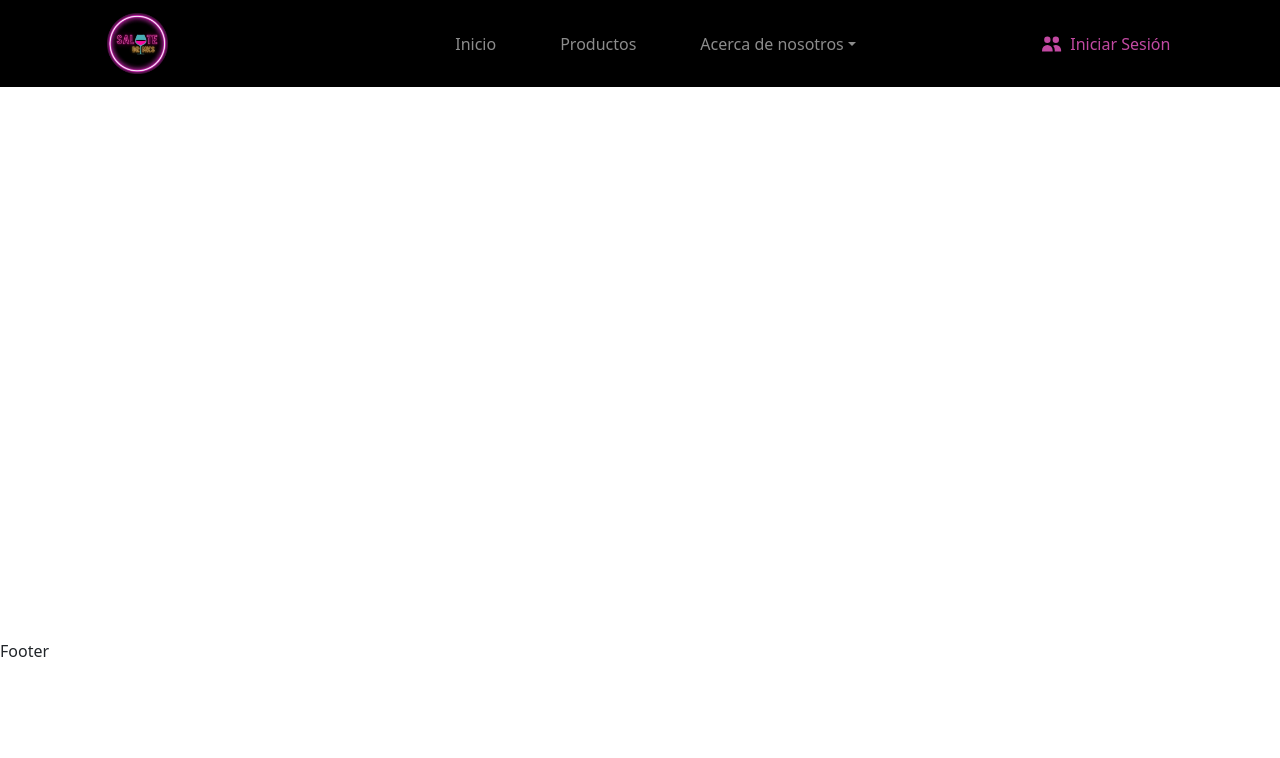
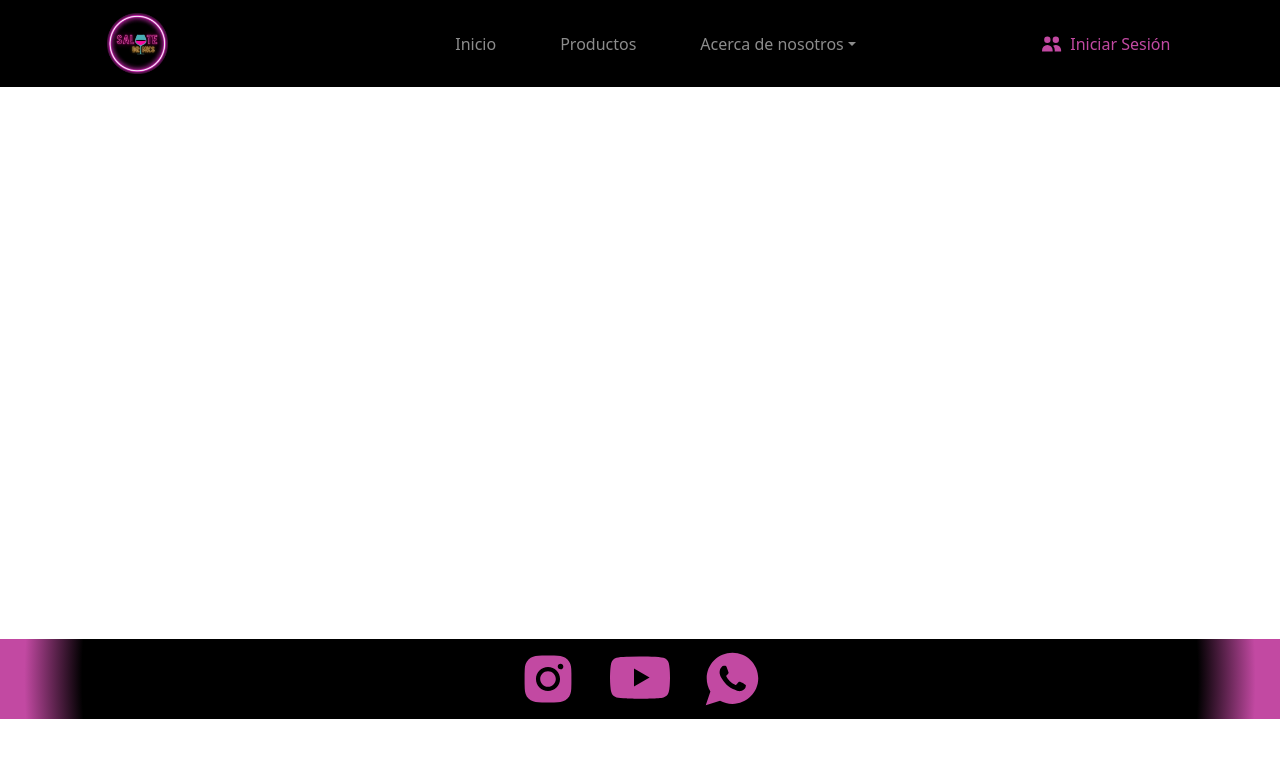
Before and after one commit to ignaarguello/Salute---front, a React (Create React App) app: page / in a window 1280 px wide. Shown: the top 758 px of the page. Built offline with nearby package versions, Linux system fonts and the light colour scheme.

Commit message:
comienzo de footer

```diff
--- a/src/components/Footer/Footer.css
+++ b/src/components/Footer/Footer.css
@@ -0,0 +1,29 @@
+footer{
+    /* border: 2px solid red; */
+    background: rgb(0,0,0);
+    background: radial-gradient(circle, rgba(0,0,0,1) 3%, rgba(0,0,0,1) 87%, rgba(194,73,162,1) 96%);
+    height: 10vh;
+    display: flex;
+    justify-content: center;
+    align-items: center;
+}
+
+.redes-sociales-footer{
+    display: flex;
+    justify-content: center;
+    align-items: center;
+    gap: 2rem;
+}
+
+#ig-footer, #yt-footer, #wp-footer{
+    width: 60px;
+    height: 60px;
+    color: #c249a2;
+}
+
+#ig-footer:hover, #yt-footer:hover, #wp-footer:hover{
+    transform: translateY(-4px);
+	box-shadow: 3px 3px 4px #c249a2;
+    transition: .2s ease-in-out;
+    cursor: pointer;
+}
--- a/src/components/Footer/Footer.jsx
+++ b/src/components/Footer/Footer.jsx
@@ -1,7 +1,17 @@
 import React from 'react'
+import './Footer.css'
+import {AiFillInstagram} from "react-icons/ai"
+import {BsYoutube} from "react-icons/bs"
+import {IoLogoWhatsapp} from "react-icons/io"
 
 export default function Footer() {
   return (
-    <div>Footer</div>
+    <footer>
+      <div className='redes-sociales-footer'>
+        <AiFillInstagram id='ig-footer'/>
+        <BsYoutube id='yt-footer'/>
+        <IoLogoWhatsapp id='wp-footer'/>
+      </div>
+    </footer>
   )
 }
```
